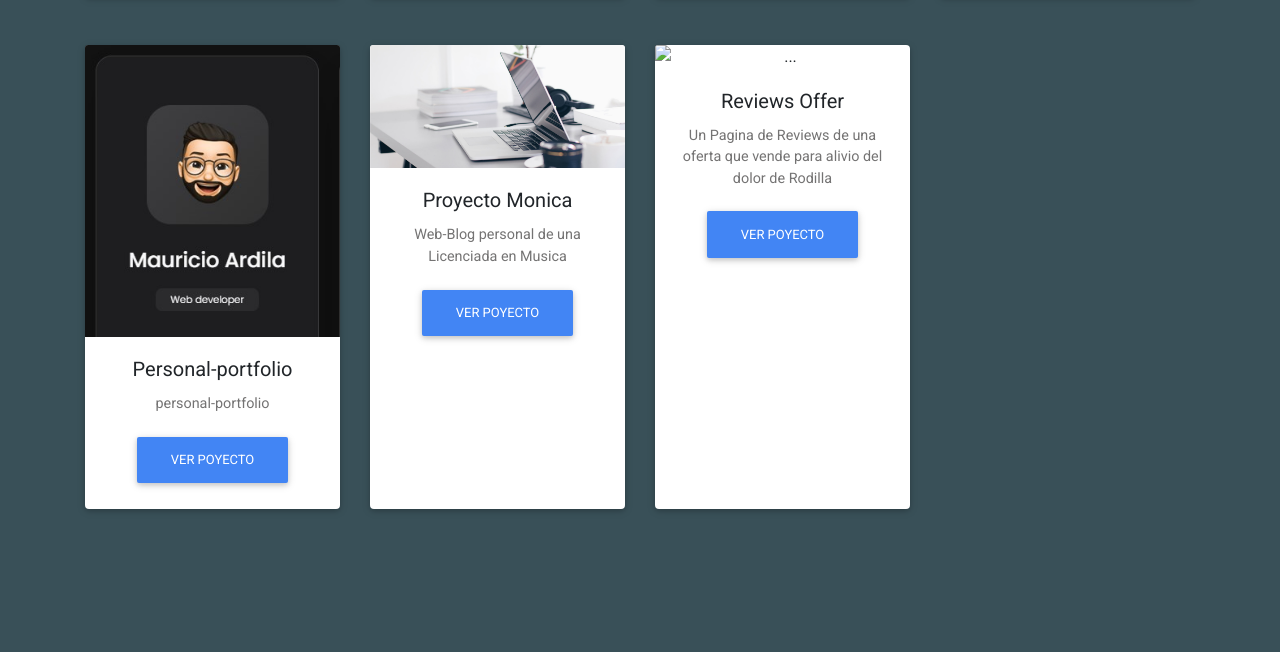
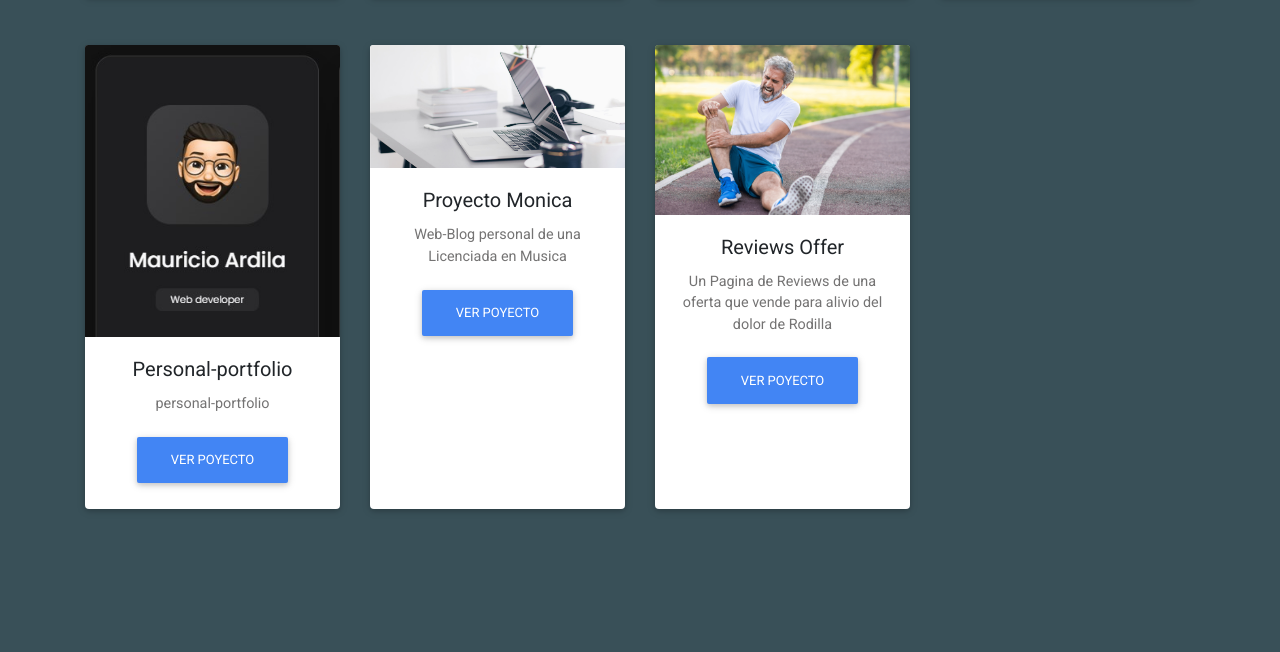
Before and after one commit to lmardilav/mauricioardilav, a plain HTML site: page index.html in a window 1280 px wide. Shown: the part 1090-1742 px from the top of the page. Drawn offline with nearby package versions, Linux system fonts and the light colour scheme; a script that the page names is missing.

Commit message:
proyect6

```diff
--- a/index.html
+++ b/index.html
@@ -398,7 +398,7 @@
 				</article>
 					<article class="col-12 col-md-6 col-lg-3 mb-3 mb-lg-0 mt-5">
 						<div class="card h-100">
-							<img src="bootstrap-4.4.1/img/proyecto.png" class="card-img-top" alt="...">
+							<img src="bootstrap-4.4.1/img/proyecto6.png" class="card-img-top" alt="...">
 							<div class="card-body">
 								<h5 class="card-title">Reviews Offer</h5>
 								<p class="card-text">Un Pagina de Reviews de una oferta que vende para alivio del dolor de Rodilla</p>
```
